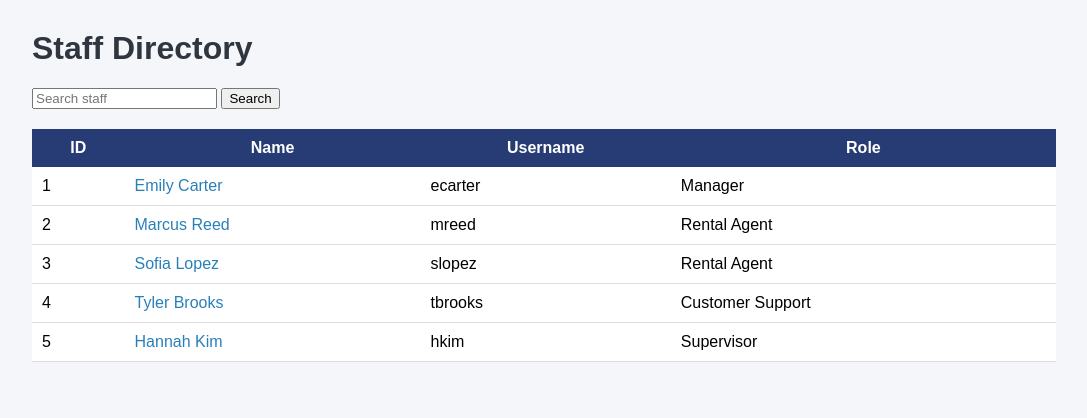
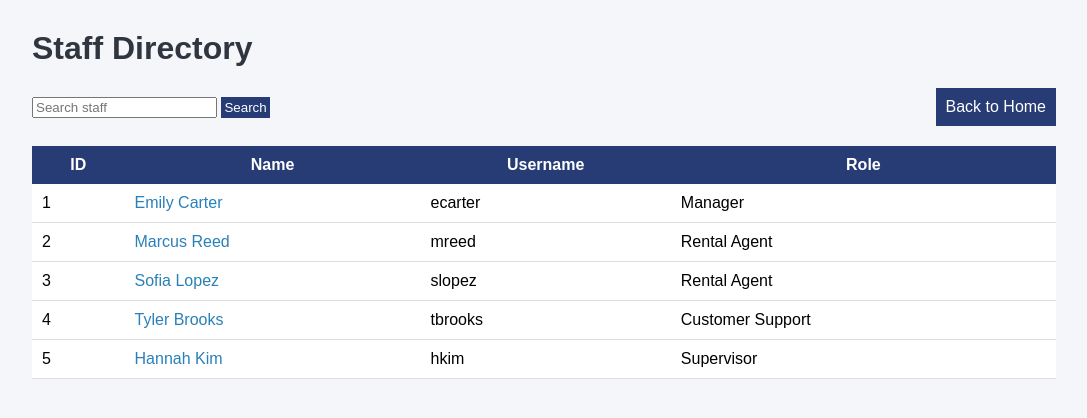
Before and after one commit to arigree/211_FinalProject, a Flask app: page /staff/ in a window 1280 px wide. Shown: the top 418 px of the page, without its empty margins (96-1183 px from the left). Run offline with Flask 3, Linux system fonts and the light colour scheme.

Commit message:
Added back button to staff page, adjusted styling

```diff
--- a/app/staff/static/staff.css
+++ b/app/staff/static/staff.css
@@ -16,6 +16,26 @@ h1 {
     color: #2f3640;
 }
 
+.seperate {
+    display: flex;
+    align-items: center;
+    justify-content: space-between;
+}
+
+.submit{
+    background-color: #273c75;
+    color: white;
+    padding: 3px;
+    border: none;
+}
+
+.home-link {
+    background-color: #273c75;
+    color: white;
+    padding: 10px
+
+}
+
 /* Table styling */
 table {
     width: 100%;
@@ -23,6 +43,8 @@ table {
     background-color: white;
     margin-top: 20px;
 }
+
+
 
 table th {
     background-color: #273c75;
--- a/app/staff/templates/index.html
+++ b/app/staff/templates/index.html
@@ -12,11 +12,15 @@
 
 <div class="container">
     <h1>Staff Directory</h1>
+    <div class="seperate">
+         <form method="GET" action="{{ url_for('staff.search') }}">
+        <input type="text" name="q" placeholder="Search staff" value="{{ query or '' }}">
+        <button type="submit" class="submit">Search</button>
+    </form>
 
-    <form method="GET" action="{{ url_for('staff.search') }}">
-        <input type="text" name="q" placeholder="Search staff" value="{{ query or '' }}">
-        <button type="submit">Search</button>
-    </form>
+    <a class="home-link" href="/">Back to Home</a>
+    </div>
+
 
     {% if error %}
         <p class="error">{{ error }}</p>
```
